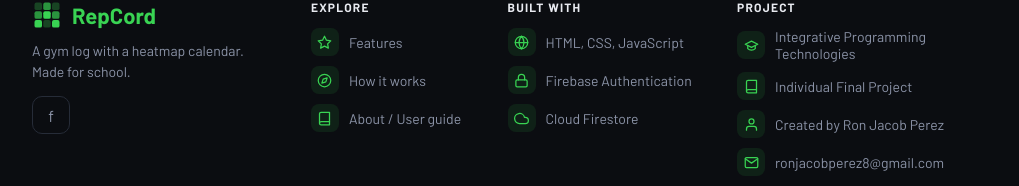
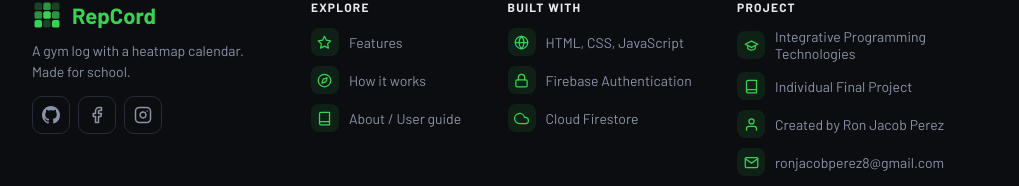
Before and after one commit to Jcobv/repcord, a plain HTML site: page index.html in a window 1280 px wide. Shown: the part 1079-1265 px from the top of the page, without its empty margins (132-1151 px from the left). Drawn offline with nearby package versions, Linux system fonts and the light colour scheme; no server answers; a web font is replaced by a local one.

Commit message:
Add files via upload

```diff
--- a/index.html
+++ b/index.html
@@ -785,14 +785,24 @@
 
           <!-- SOCIAL MEDIA & COMMUNITY -->
           <div class="footer-social">
-            <!-- GITHUB: put your repository link in href and delete the comment marks around this icon
-            <a class="icon-btn" href="https://github.com/YOUR-USERNAME/repcord" target="_blank" rel="noopener" aria-label="GitHub repository">
+            <!-- GitHub repository -->
+            <a class="icon-btn" href="https://github.com/Jcobv/repcord" target="_blank" rel="noopener" aria-label="GitHub repository">
               <svg viewBox="0 0 16 16" width="18" height="18" fill="currentColor" aria-hidden="true">
                 <path d="M8 0C3.58 0 0 3.58 0 8c0 3.54 2.29 6.53 5.47 7.59.4.07.55-.17.55-.38 0-.19-.01-.82-.01-1.49-2.01.37-2.53-.49-2.69-.94-.09-.23-.48-.94-.82-1.13-.28-.15-.68-.52-.01-.53.63-.01 1.08.58 1.23.82.72 1.21 1.87.87 2.33.66.07-.52.28-.87.51-1.07-1.78-.2-3.64-.89-3.64-3.95 0-.87.31-1.59.82-2.15-.08-.2-.36-1.02.08-2.12 0 0 .67-.21 2.2.82.64-.18 1.32-.27 2-.27.68 0 1.36.09 2 .27 1.53-1.04 2.2-.82 2.2-.82.44 1.1.16 1.92.08 2.12.51.56.82 1.27.82 2.15 0 3.07-1.87 3.75-3.65 3.95.29.25.54.73.54 1.48 0 1.07-.01 1.93-.01 2.2 0 .21.15.46.55.38A8.013 8.013 0 0016 8c0-4.42-3.58-8-8-8z"/>
               </svg>
             </a>
-            -->
-            <a class="icon-btn" href="https://www.facebook.com/ronjacob020" target="_blank" rel="noopener" aria-label="Facebook">f</a>
+            <a class="icon-btn" href="https://www.facebook.com/ronjacob020" target="_blank" rel="noopener" aria-label="Facebook">
+              <svg viewBox="0 0 24 24" width="18" height="18" fill="none" stroke="currentColor" stroke-width="2" stroke-linecap="round" stroke-linejoin="round" aria-hidden="true">
+                <path d="M18 2h-3a5 5 0 0 0-5 5v3H7v4h3v8h4v-8h3l1-4h-4V7a1 1 0 0 1 1-1h3z"/>
+              </svg>
+            </a>
+            <a class="icon-btn" href="https://www.instagram.com/rjay_cob/" target="_blank" rel="noopener" aria-label="Instagram">
+              <svg viewBox="0 0 24 24" width="18" height="18" fill="none" stroke="currentColor" stroke-width="2" stroke-linecap="round" stroke-linejoin="round" aria-hidden="true">
+                <rect x="2" y="2" width="20" height="20" rx="5" ry="5"/>
+                <path d="M16 11.37A4 4 0 1 1 12.63 8 4 4 0 0 1 16 11.37z"/>
+                <line x1="17.5" y1="6.5" x2="17.51" y2="6.5"/>
+              </svg>
+            </a>
           </div>
         </div>
 
```
